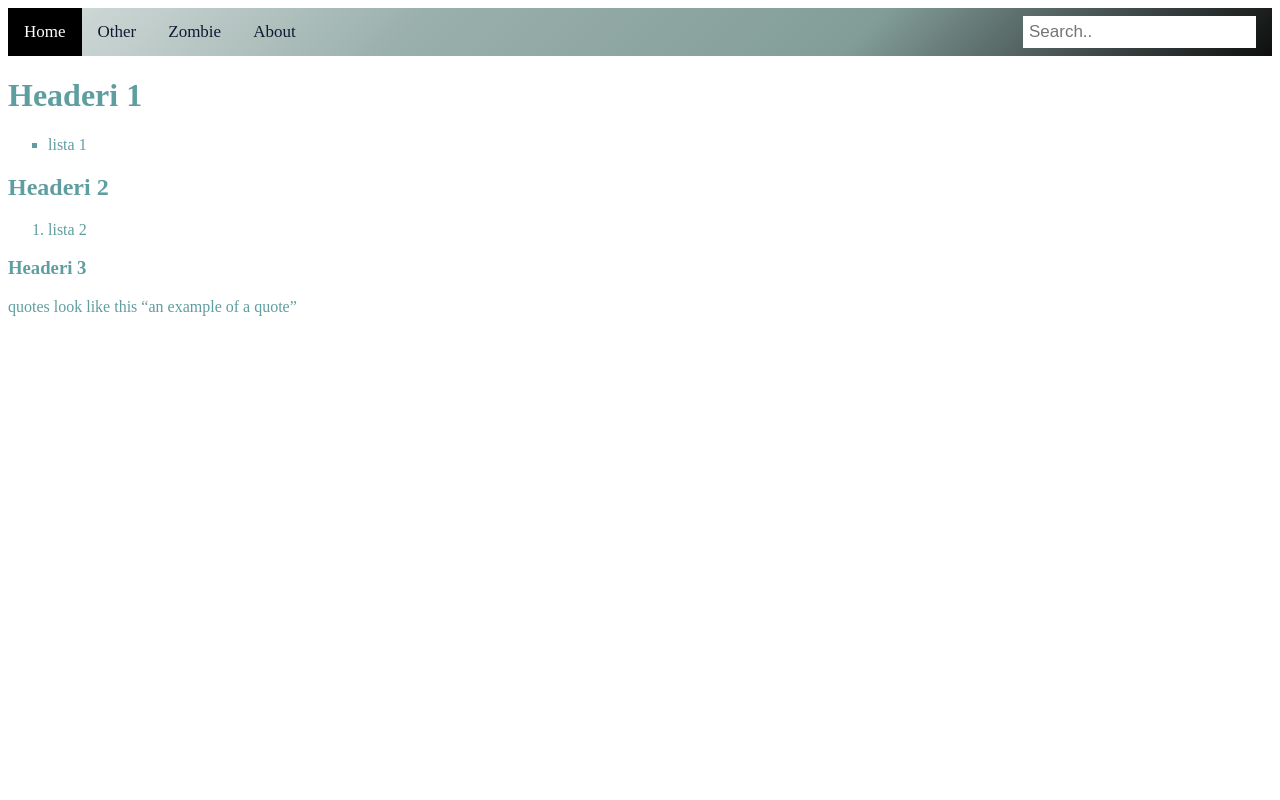
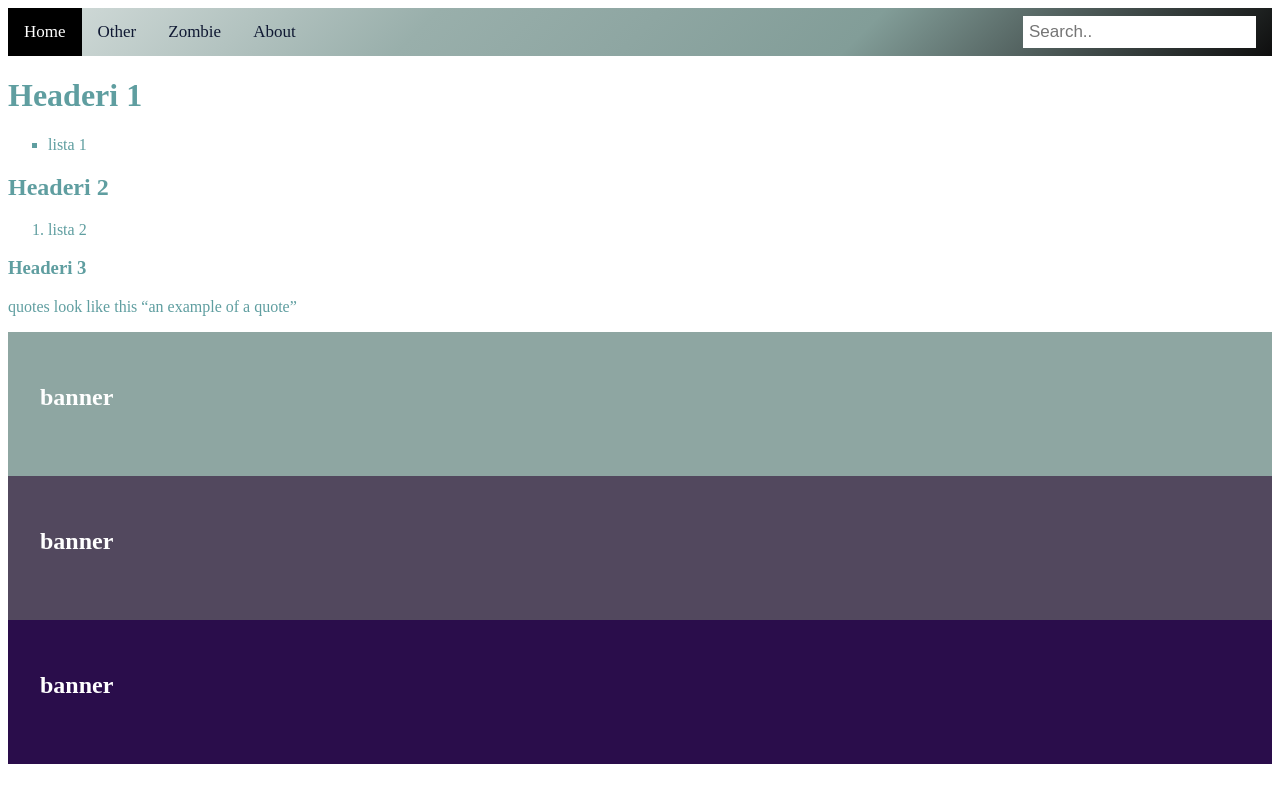
Before and after one commit to Hallow87/TestingHTML, a plain HTML site: page index.html in a window 1280 px wide. Drawn offline with Linux system fonts and the light colour scheme.

Commit message:
made banners for HOME page

```diff
--- a/index.html
+++ b/index.html
@@ -26,5 +26,14 @@
     <h3>Headeri 3</h3>
     <p>quotes look like this <q>an example of a quote</q></p>
   </div>
+  <div class="banner">
+    <h2>banner</h2>
+  </div>
+  <div class="banner2">
+    <h2>banner</h2>
+  </div>
+  <div class="banner3">
+    <h2>banner</h2>
+  </div>
 </body>
 </html>
--- a/styles/style.css
+++ b/styles/style.css
@@ -40,6 +40,24 @@ filter: progid:DXImageTransform.Microsoft.gradient( startColorstr='#d8e0de', end
     margin-right: 16px;
     font-size: 17px;
   }
+  .banner {
+    background-color: #8ea6a2;
+    color: white;
+    padding: 4vh;
+    height: 10vh;
+  }
+  .banner2 {
+    background-color: #52485e;
+    color: white;
+    padding: 4vh;
+    height: 10vh;
+  }
+  .banner3 {
+    background-color: #2a0d4b;
+    color: white;
+    padding: 4vh;
+    height: 10vh;
+  }
   /* photos */
 .photos {
   size: 50px;
```
